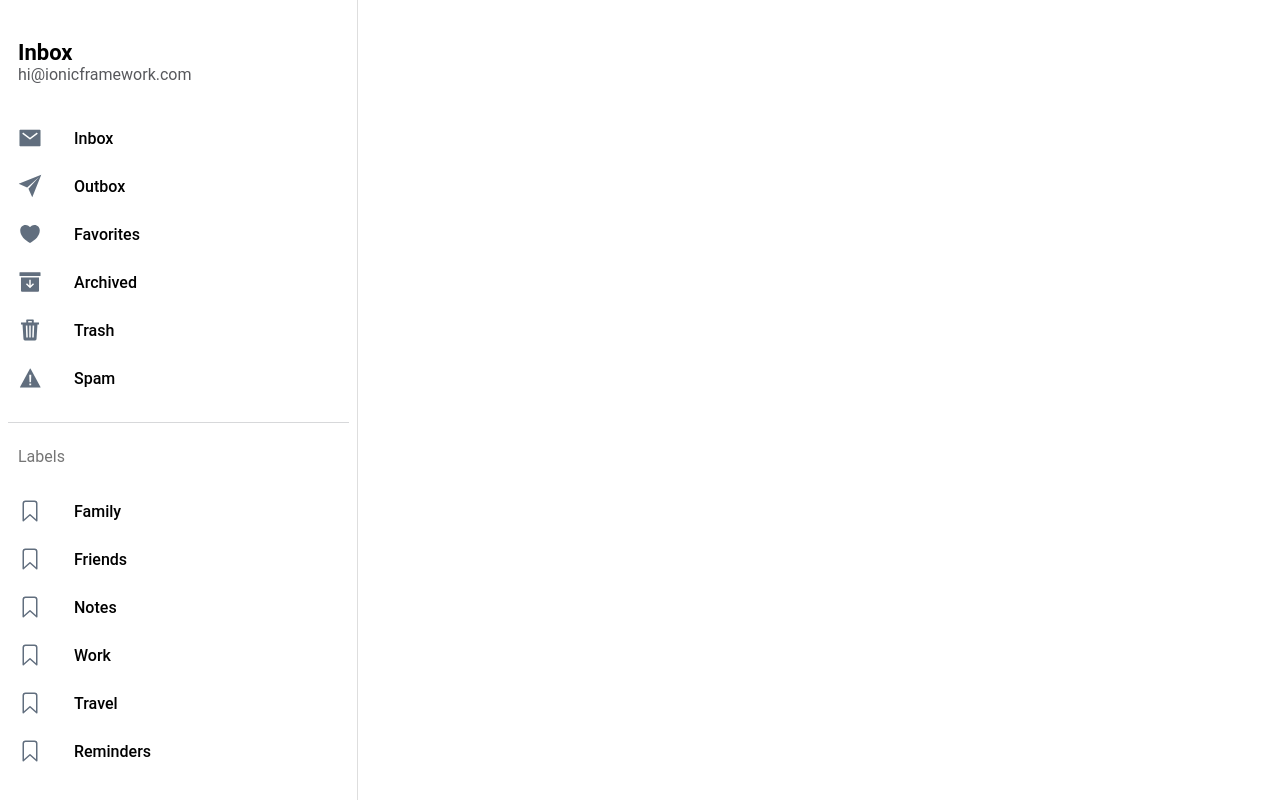
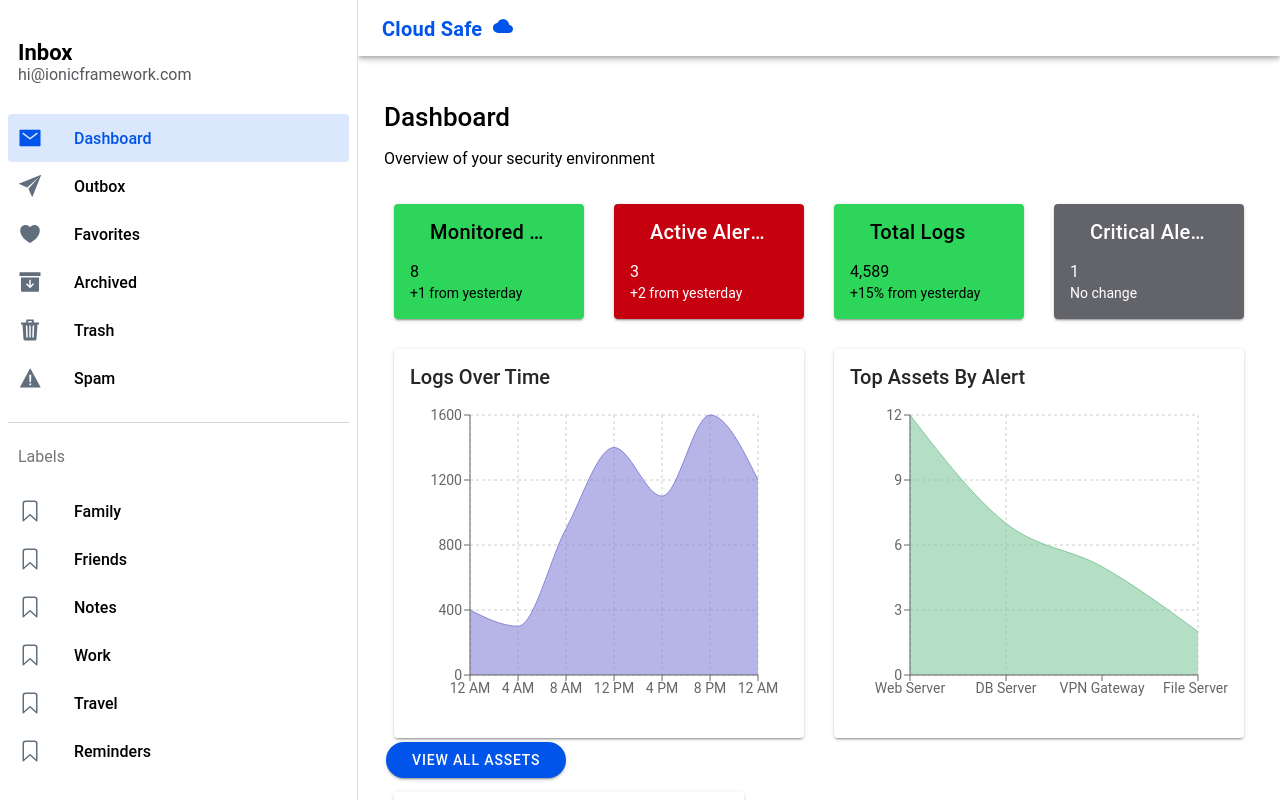
Before and after one commit to Ligia20/CloudSafe, a React (Vite) app in the folder cloud-safe/: page /Dashboard in a window 1280 px wide. Built offline with nearby package versions, Linux system fonts and the light colour scheme.

Commit message:
Mock Data added and graphs

```diff
--- a/cloud-safe/src/App.tsx
+++ b/cloud-safe/src/App.tsx
@@ -3,6 +3,7 @@ import { IonReactRouter } from '@ionic/react-router';
 import { Redirect, Route } from 'react-router-dom';
 import Menu from './components/Menu';
 import Page from './pages/Page';
+import DashboardPage from './pages/DashboardPage';
 
 /* Core CSS required for Ionic components to work properly */
 import '@ionic/react/css/core.css';
@@ -49,6 +50,9 @@ const App: React.FC = () => {
             <Route path="/folder/:name" exact={true}>
               <Page />
             </Route>
+            <Route path="/Dashboard" exact={true}>
+              <DashboardPage />
+            </Route>
           </IonRouterOutlet>
         </IonSplitPane>
       </IonReactRouter>
--- a/cloud-safe/src/components/Menu.tsx
+++ b/cloud-safe/src/components/Menu.tsx
@@ -23,8 +23,8 @@ interface AppPage {
 
 const appPages: AppPage[] = [
   {
-    title: 'Inbox',
-    url: '/folder/Inbox',
+    title: 'Dashboard',
+    url: '/Dashboard',
     iosIcon: mailOutline,
     mdIcon: mailSharp
   },
--- /dev/null
+++ b/cloud-safe/src/pages/DashboardPage.tsx
@@ -0,0 +1,233 @@
+import {
+  IonButton,
+  IonButtons,
+  IonContent,
+  IonHeader,
+  IonMenuButton,
+  IonPage,
+  IonIcon,
+  IonTitle,
+  IonToolbar,
+  IonList,
+  IonItem,
+  IonLabel,
+  IonCard,
+  IonCardHeader,
+  IonCardSubtitle,
+  IonCardContent,
+  IonGrid,
+  IonRow,
+  IonCol,
+  IonCardTitle,
+  IonBadge,
+} from '@ionic/react';
+import { cloud } from 'ionicons/icons';
+
+import {
+  AreaChart, Area, XAxis, YAxis, CartesianGrid, Tooltip as RechartsTooltip,
+  ResponsiveContainer, BarChart, Bar, Cell
+} from 'recharts';
+
+// --- HARDCODED DATA STRUCTURES ---
+const MOCK_STATS = [
+  { title: "Monitored Assets", value: "8", change: "+1 from yesterday", color: "success" },
+  { title: "Active Alerts", value: "3", change: "+2 from yesterday", color: "danger" },
+  { title: "Total Logs", value: "4,589", change: "+15% from yesterday", color: "success" },
+  { title: "Critical Alerts", value: "1", change: "No change", color: "medium" }
+];
+
+const MOCK_LOGS = [
+  { severity: 'Critical', event: 'Brute Force Attack', asset: 'Web Server', time: '10:32 AM', sourceIp: '192.168.1.50', action: 'Blocked', color: 'danger' },
+  { severity: 'High', event: 'Port Scan Detected', asset: 'Web Server', time: '10:28 AM', sourceIp: '185.220.101.4', action: 'Logged', color: 'warning' },
+  { severity: 'Medium', event: 'Multiple Failed Logins', asset: 'DB Server', time: '10:17 AM', sourceIp: '10.0.0.12', action: 'Flagged', color: 'primary' }
+];
+
+const MOCK_CHART_LOGS = [
+  { time: '12 AM', logs: 400 },
+  { time: '4 AM',  logs: 300 },
+  { time: '8 AM',  logs: 900 },
+  { time: '12 PM', logs: 1400 },
+  { time: '4 PM',  logs: 1100 },
+  { time: '8 PM',  logs: 1600 },
+  { time: '12 AM', logs: 1200 },
+];
+
+const MOCK_CHART_ASSETS = [
+  { name: 'Web Server', alerts: 12, color: '#eb445a' },
+  { name: 'DB Server', alerts: 7, color: '#f4a943' },
+  { name: 'VPN Gateway', alerts: 5, color: '#ffd534' },
+  { name: 'File Server', alerts: 2, color: '#2dd36f' },
+];
+
+//const API_URL = import.meta.env.VITE_API_URL || 'http://localhost:3000';
+const DashboardPage = () => {
+  return (
+    <IonPage>
+      <IonHeader>
+        <IonToolbar>
+          <IonButtons slot="start">
+            <IonMenuButton />
+          </IonButtons>
+          <IonTitle
+            color="primary"
+          >
+            <b>
+            <strong>
+               Cloud Safe  &nbsp;
+              <IonIcon slot="end" icon={cloud}></IonIcon>
+            </strong>
+            </b>
+          </IonTitle>
+        </IonToolbar>
+      </IonHeader>
+
+      <IonContent className="ion-padding">
+        {/* Put your dashboard content, buttons, or charts here */}
+        <IonGrid>
+          <IonRow>
+            <IonCol>
+              <h1>Dashboard</h1>
+              <p>Overview of your security environment</p>
+            </IonCol>
+          </IonRow>
+
+          <IonRow>
+            {MOCK_STATS.map((stat, index) => (
+              <IonCol size="12" size-md="6" size-lg="3" key={index}>
+                <IonCard color={stat.color}>
+                  <IonCardHeader>
+                    <IonTitle>{stat.title}</IonTitle>
+                  </IonCardHeader>
+                  <IonCardContent>
+                    <h2>{stat.value}</h2>
+                    <p>{stat.change}</p>
+                  </IonCardContent>
+                </IonCard>
+              </IonCol>
+            ))}
+          </IonRow>
+
+          <IonRow>
+            <IonCol size="12" size-md="6">
+              <IonCard style={{ marigin: '0',height: '100%' }}>
+                <IonCardHeader>
+                  <IonCardTitle>Logs Over Time</IonCardTitle>
+                </IonCardHeader>
+                <IonCardContent>
+                  <ResponsiveContainer width="100%" height={300}>
+                    <AreaChart data={MOCK_CHART_LOGS} margin={{ top: 10, right: 30, left: 0, bottom: 0 }}>
+                      <CartesianGrid strokeDasharray="3 3" />
+                      <XAxis dataKey="time" />
+                      <YAxis />
+                      <RechartsTooltip />
+                      <Area type="monotone" dataKey="logs" stroke="#8884d8" fill="#8884d8" />
+                    </AreaChart>
+                  </ResponsiveContainer>
+                </IonCardContent>
+              </IonCard>
+            </IonCol>
+
+            <IonCol size="12" size-md="6">
+              <IonCard style={{ marigin: '0',height: '100%' }}>
+                <IonCardHeader>
+                  <IonCardTitle style={{ fontsize: '1.2rem' }}>Top Assets By Alert</IonCardTitle>
+                </IonCardHeader>
+                <IonCardContent>
+                  <ResponsiveContainer width="100%" height={300}>
+                    <AreaChart data={MOCK_CHART_ASSETS} margin={{ top: 10, right: 30, left: 0, bottom: 0 }}>
+                      <CartesianGrid strokeDasharray="3 3" />
+                      <XAxis dataKey="name" />
+                      <YAxis />
+                      <RechartsTooltip />
+                      <Area type="monotone" dataKey="alerts" stroke="#82ca9d" fill="#82ca9d" />
+                    </AreaChart>
+                  </ResponsiveContainer>
+                </IonCardContent>
+              </IonCard>
+            </IonCol>
+          </IonRow>
+          <IonRow>
+            <IonCol size="12" size-md="6">
+              <IonButton shape='round' color='primary' routerLink={'/Assets'}>
+                View all Assets
+              </IonButton>
+              <IonCard style={{ maxWidth: '350px' }}>
+                <IonList lines="full">
+                  {MOCK_LOGS.map((log, index) => (
+                    <IonItem key={index} color={log.color}>
+                      <IonBadge color={log.color} slot="start">{log.severity}</IonBadge>
+                      <IonLabel>
+                        <h2>{log.event}</h2>
+                        <p>Asset: {log.asset}</p>
+                        <p>Time: {log.time}</p>
+                      </IonLabel>
+                    </IonItem>
+                  ))}
+                </IonList>
+              </IonCard>
+            </IonCol>
+          </IonRow>
+        </IonGrid>
+        <IonCard>
+            <IonCardHeader>
+              <IonTitle> Security Overview</IonTitle>
+              <IonCardSubtitle> Card subtitle </IonCardSubtitle>
+              <IonCardContent>
+                Here is a small test description of the card content!
+              </IonCardContent>
+            </IonCardHeader>
+          </IonCard>
+                    <IonCard
+            style={{ maxWidth: '350px' }}
+          >
+            <IonCardHeader>
+              <IonTitle> Security Overview</IonTitle>
+              <IonCardSubtitle> Card subtitle </IonCardSubtitle>
+              <IonCardContent>
+                Here is a small test description of the card content!
+              </IonCardContent>
+            </IonCardHeader>
+          </IonCard>
+
+          <IonList>
+            <IonItem>
+              <IonLabel>Pokémon Yellow</IonLabel>
+            </IonItem>
+          <IonItem>
+            <IonLabel>Mega Man X</IonLabel>
+          </IonItem>
+          <IonItem>
+            <IonLabel>The Legend of Zelda</IonLabel>
+          </IonItem>
+          <IonItem>
+            <IonLabel>Pac-Man</IonLabel>
+          </IonItem>
+      </IonList>
+
+          <IonButton
+            shape='round'
+            color='primary'
+            routerLink={'/Assets'}
+          >
+            View all Assets
+          </IonButton>
+          <IonList>
+            <IonItem>
+              <IonLabel>
+                <h2>Recent Logs</h2>
+                <p>Time</p>
+                <p>Asset</p>
+                <p>SourceIP</p>
+                <p>Event</p>
+                <p>Severity</p>
+                <p>Action</p>
+              </IonLabel>
+            </IonItem>
+          </IonList>
+      </IonContent>
+
+    </IonPage>
+  );
+};
+
+export default DashboardPage;
```
